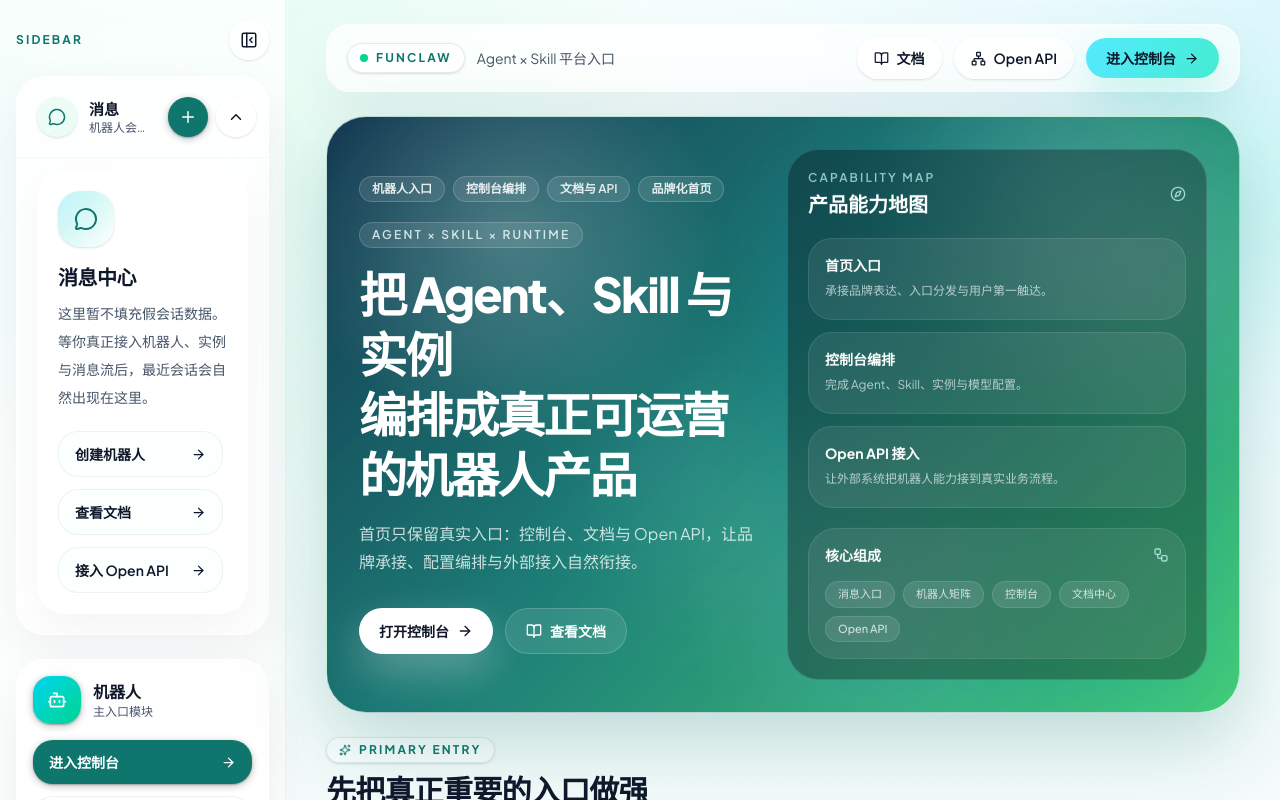
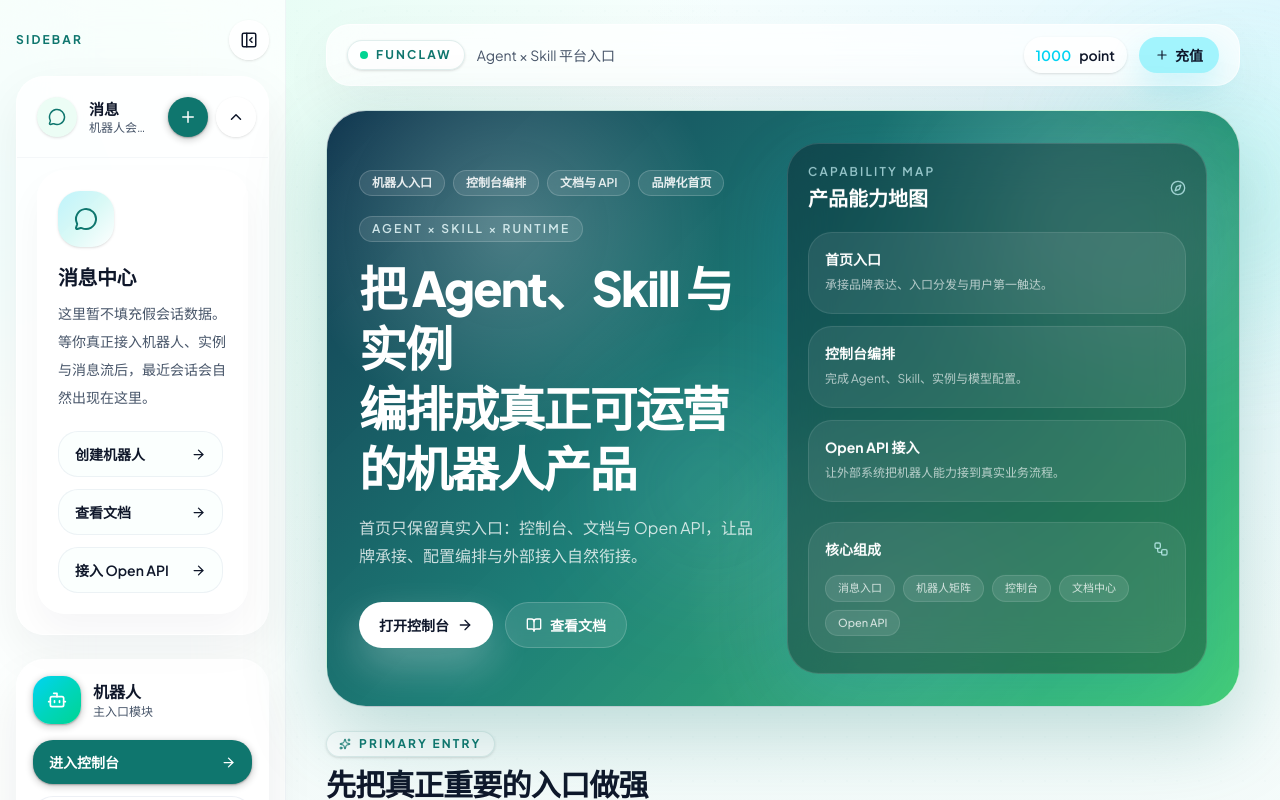
Before and after one commit to ruiAndroid/fun-ai-claw, a Next.js app: page / in a window 1280 px wide. Shown: the top 800 px of the page. Built offline with nearby package versions, Linux system fonts and the light colour scheme.

Commit message:
首页初版2

```diff
--- a/src/components/dashboard.tsx
+++ b/src/components/dashboard.tsx
@@ -76,6 +76,7 @@ type QueuedAgentSessionMessage = {
 };
 
 const INSTANCE_TEMPLATE_MANAGED_MODE = true;
+const INSTANCE_TEMPLATE_MANAGED_GUIDANCE_READONLY = false;
 
 function AnimatedNumber({ value, className }: { value: number; className?: string }) {
   const motionValue = useMotionValue(0);
@@ -309,13 +310,13 @@ export function Dashboard() {
   const terminalRenderedLines = useMemo(() => terminalOutput.split("\n"), [terminalOutput]);
   const selectedPairingCode = pairingCodeData?.pairingCode?.trim();
   const selectedPairingLink = pairingCodeData?.pairingLink?.trim();
-  const actionLabelMap: Record<InstanceActionType, string> = {
+  const actionLabelMap = useMemo<Record<InstanceActionType, string>>(() => ({
     START: uiText.start,
     STOP: uiText.stop,
     RESTART: uiText.restartInstance,
     RESTART_ZEROCLAW: "重启 ZeroClaw",
     ROLLBACK: uiText.rollback,
-  };
+  }), []);
   const activeActionLabel = activeInstanceAction ? actionLabelMap[activeInstanceAction.action] : "";
   const baselineMainAgentPrompt = mainAgentGuidance?.overridePrompt ?? "";
   const baselineMainAgentOverrideEnabled = mainAgentGuidance?.overrideEnabled ?? true;
@@ -431,6 +432,46 @@ export function Dashboard() {
     }
   }, []);
 
+  const handleAction = useCallback(async (action: InstanceActionType) => {
+    if (!selectedInstanceId) {
+      return false;
+    }
+    const instanceId = selectedInstanceId;
+    const instanceName = selectedInstance?.name ?? "-";
+    setActiveInstanceAction({ action, instanceName });
+    setSubmittingAction(true);
+    try {
+      await submitInstanceAction(instanceId, action);
+      await loadInstances();
+      messageApi.success(`${uiText.actionSubmittedPrefix}${actionLabelMap[action]}`);
+      setSubmittingAction(false);
+      setActiveInstanceAction(undefined);
+      return true;
+    } catch (apiError) {
+      messageApi.error(apiError instanceof Error ? apiError.message : uiText.actionFailed);
+      return false;
+    } finally {
+      setSubmittingAction(false);
+    }
+  }, [actionLabelMap, loadInstances, messageApi, selectedInstance?.name, selectedInstanceId]);
+
+  const promptRestartAfterConfigChange = useCallback(() => {
+    Modal.confirm({
+      title: uiText.configRestartRequiredTitle,
+      content: selectedStatus === "STOPPED"
+        ? uiText.configRestartRequiredDescriptionStopped
+        : uiText.configRestartRequiredDescription,
+      okText: uiText.configRestartNow,
+      cancelText: uiText.configRestartLater,
+      onOk: async () => {
+        const restarted = await handleAction("RESTART");
+        if (!restarted) {
+          throw new Error("instance restart failed");
+        }
+      },
+    });
+  }, [handleAction, selectedStatus]);
+
   const loadMainAgentGuidance = useCallback(async (instanceId?: string) => {
     if (!instanceId) {
       setMainAgentGuidance(undefined);
@@ -482,6 +523,7 @@ export function Dashboard() {
       setMainAgentPromptDraft(response.overridePrompt ?? "");
       setMainAgentOverrideEnabledDraft(response.overrideEnabled ?? true);
       messageApi.success(uiText.mainAgentGuidanceSaved);
+      promptRestartAfterConfigChange();
       return true;
     } catch (apiError) {
       messageApi.error(apiError instanceof Error ? apiError.message : uiText.mainAgentGuidanceSaveFailed);
@@ -489,7 +531,7 @@ export function Dashboard() {
     } finally {
       setMainAgentGuidanceSaving(false);
     }
-  }, [mainAgentGuidance?.overrideExists, mainAgentOverrideEnabledDraft, mainAgentPromptDraft, messageApi, selectedInstanceId]);
+  }, [mainAgentGuidance?.overrideExists, mainAgentOverrideEnabledDraft, mainAgentPromptDraft, messageApi, promptRestartAfterConfigChange, selectedInstanceId]);
 
   const removeMainAgentGuidanceOverride = useCallback(async () => {
     if (!selectedInstanceId) {
@@ -504,12 +546,13 @@ export function Dashboard() {
       setMainAgentOverrideEnabledDraft(true);
       setMainAgentGuidanceEditing(false);
       messageApi.success(uiText.mainAgentGuidanceDeleted);
+      promptRestartAfterConfigChange();
     } catch (apiError) {
       messageApi.error(apiError instanceof Error ? apiError.message : uiText.mainAgentGuidanceDeleteFailed);
     } finally {
       setMainAgentGuidanceDeleting(false);
     }
-  }, [messageApi, selectedInstanceId]);
+  }, [messageApi, promptRestartAfterConfigChange, selectedInstanceId]);
 
   const cancelMainAgentGuidanceEdit = useCallback(() => {
     setMainAgentPromptDraft(baselineMainAgentPrompt);
@@ -783,29 +826,6 @@ export function Dashboard() {
       messageApi.error(apiError instanceof Error ? apiError.message : uiText.createInstanceFailed);
     } finally {
       setCreatingInstance(false);
-    }
-  };
-
-  const handleAction = async (action: InstanceActionType) => {
-    if (!selectedInstanceId) {
-      return false;
-    }
-    const instanceId = selectedInstanceId;
-    const instanceName = selectedInstance?.name ?? "-";
-    setActiveInstanceAction({ action, instanceName });
-    setSubmittingAction(true);
-    try {
-      await submitInstanceAction(instanceId, action);
-      await loadInstances();
-      messageApi.success(`${uiText.actionSubmittedPrefix}${actionLabelMap[action]}`);
-      setSubmittingAction(false);
-      setActiveInstanceAction(undefined);
-      return true;
-    } catch (apiError) {
-      messageApi.error(apiError instanceof Error ? apiError.message : uiText.actionFailed);
-      return false;
-    } finally {
-      setSubmittingAction(false);
     }
   };
 
@@ -2197,13 +2217,13 @@ export function Dashboard() {
           </Button>
           <Button
             size="small"
-            disabled={mainAgentGuidanceEditing && !INSTANCE_TEMPLATE_MANAGED_MODE}
+            disabled={mainAgentGuidanceEditing && !INSTANCE_TEMPLATE_MANAGED_GUIDANCE_READONLY}
             onClick={() => setMainAgentGuidanceCollapsed((current) => !current)}
             icon={mainAgentGuidanceCollapsed ? <Eye size={12} /> : <ChevronLeft size={12} />}
           >
             {mainAgentGuidanceCollapsed ? uiText.mainAgentGuidanceExpand : uiText.mainAgentGuidanceCollapse}
           </Button>
-          {!INSTANCE_TEMPLATE_MANAGED_MODE && !mainAgentGuidanceCollapsed && mainAgentGuidanceEditing ? (
+          {!INSTANCE_TEMPLATE_MANAGED_GUIDANCE_READONLY && !mainAgentGuidanceCollapsed && mainAgentGuidanceEditing ? (
             <>
               <Button
                 type="primary"
@@ -2228,7 +2248,7 @@ export function Dashboard() {
               </Button>
             </>
           ) : null}
-          {!INSTANCE_TEMPLATE_MANAGED_MODE && !mainAgentGuidanceCollapsed && !mainAgentGuidanceEditing ? (
+          {!INSTANCE_TEMPLATE_MANAGED_GUIDANCE_READONLY && !mainAgentGuidanceCollapsed && !mainAgentGuidanceEditing ? (
             <>
               <Button
                 size="small"
@@ -2258,7 +2278,7 @@ export function Dashboard() {
       ) : (
         <div className="main-prompt-body">
           {mainAgentGuidanceError ? <Alert type="error" showIcon message={mainAgentGuidanceError} style={{ marginBottom: 16 }} /> : null}
-          {INSTANCE_TEMPLATE_MANAGED_MODE ? (
+          {INSTANCE_TEMPLATE_MANAGED_GUIDANCE_READONLY ? (
             <Alert
               type="info"
               showIcon
@@ -2297,7 +2317,7 @@ export function Dashboard() {
               </span>
             </div>
           </div>
-          {mainAgentGuidanceEditing && !INSTANCE_TEMPLATE_MANAGED_MODE ? (
+          {mainAgentGuidanceEditing && !INSTANCE_TEMPLATE_MANAGED_GUIDANCE_READONLY ? (
             <Space direction="vertical" style={{ width: "100%" }} size="middle">
               <Space align="center" style={{ width: "100%", justifyContent: "space-between" }}>
                 <Text>{uiText.mainAgentGuidanceOverrideEnabled}</Text>
@@ -2527,7 +2547,7 @@ export function Dashboard() {
                         type="info"
                         showIcon
                         message={uiText.instanceReadonlyNoticeTitle}
-                        description={uiText.instanceReadonlyNoticeDescription}
+                        description="当前仍处于模板托管分阶段放开模式：主 Agent 提示词覆盖已开放编辑，Agent、Skills、渠道与运行配置暂不支持前端修改。"
                       />
                     ) : null}
                     <motion.div
--- a/src/components/landing/homepage-topbar.tsx
+++ b/src/components/landing/homepage-topbar.tsx
@@ -1,7 +1,7 @@
 import Link from "next/link";
-import { ArrowRight, BookOpen, Network } from "lucide-react";
+import { Plus } from "lucide-react";
 
-export function HomepageTopbar() {
+export function HomepageTopbar({ points = 1000 }: { points?: number }) {
   return (
     <header className="rounded-[24px] border border-white/70 bg-white/72 px-4 py-3 shadow-[0_20px_55px_rgba(15,23,42,0.05)] backdrop-blur-xl sm:px-5">
       <div className="flex flex-col gap-3 lg:flex-row lg:items-center lg:justify-between">
@@ -15,27 +15,17 @@ export function HomepageTopbar() {
           </div>
         </div>
 
-        <div className="flex flex-wrap items-center gap-3">
-          <Link
-            href="/docs"
-            className="inline-flex items-center gap-2 rounded-full border border-white/70 bg-white/80 px-4 py-2.5 text-sm font-semibold text-md-on-surface shadow-sm transition-colors duration-300 hover:text-md-primary"
-          >
-            <BookOpen size={15} />
-            文档
-          </Link>
-          <Link
-            href="/docs/open-v1-external-frontend-integration"
-            className="inline-flex items-center gap-2 rounded-full border border-white/70 bg-white/80 px-4 py-2.5 text-sm font-semibold text-md-on-surface shadow-sm transition-colors duration-300 hover:text-md-primary"
-          >
-            <Network size={15} />
-            Open API
-          </Link>
+        <div className="flex flex-wrap items-center justify-end gap-3">
+          <div className="inline-flex items-center gap-2 rounded-full bg-white/80 px-3 py-2 text-sm font-semibold shadow-sm">
+            <span className="text-cyan-400">{points}</span>
+            <span className="text-md-on-surface">point</span>
+          </div>
           <Link
             href="/console"
-            className="inline-flex items-center gap-2 rounded-full bg-gradient-to-r from-cyan-300 to-teal-300 px-5 py-2.5 text-sm font-bold text-slate-900 shadow-[0_16px_40px_rgba(45,212,191,0.24)] transition-transform duration-300 hover:scale-[1.02]"
+            className="inline-flex items-center gap-1.5 rounded-full bg-cyan-200 px-4 py-2 text-sm font-bold text-slate-900 shadow-[0_14px_32px_rgba(34,211,238,0.2)] transition-transform duration-300 hover:scale-[1.02]"
           >
-            进入控制台
-            <ArrowRight size={15} />
+            <Plus size={14} />
+            充值
           </Link>
         </div>
       </div>
--- a/src/constants/ui-text.ts
+++ b/src/constants/ui-text.ts
@@ -254,6 +254,11 @@ export const uiText = {
   instanceReadonlyNoticeDescription: "实例运行态信息仍可查看和操作，但主 Agent、Skills、渠道与运行配置暂不支持在前端修改。",
   mainAgentGuidanceReadonlyTitle: "Main Guidance 已锁定",
   mainAgentGuidanceReadonlyDescription: "当前主 Agent 提示词由模板统一管理，这里仅提供查看与刷新。",
+  configRestartRequiredTitle: "配置已保存",
+  configRestartRequiredDescription: "ZeroClaw 需要重启实例后才会加载最新配置，是否现在重启当前实例？",
+  configRestartRequiredDescriptionStopped: "ZeroClaw 需要重新启动实例后才会加载最新配置，是否现在启动当前实例？",
+  configRestartNow: "立即重启",
+  configRestartLater: "稍后处理",
   // Task tab
   noTasks: "暂无定时任务",
   createTask: "创建任务",
```
